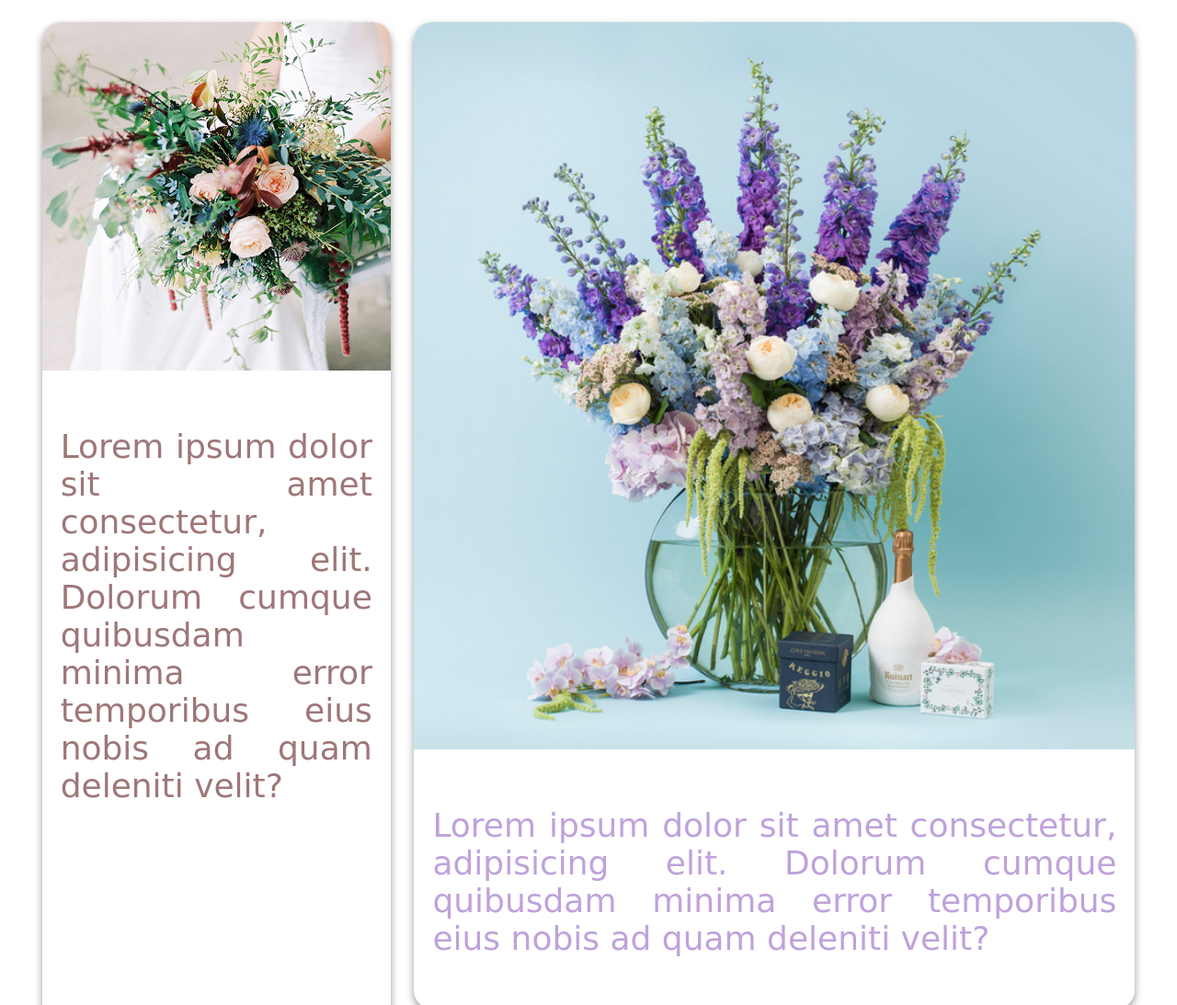
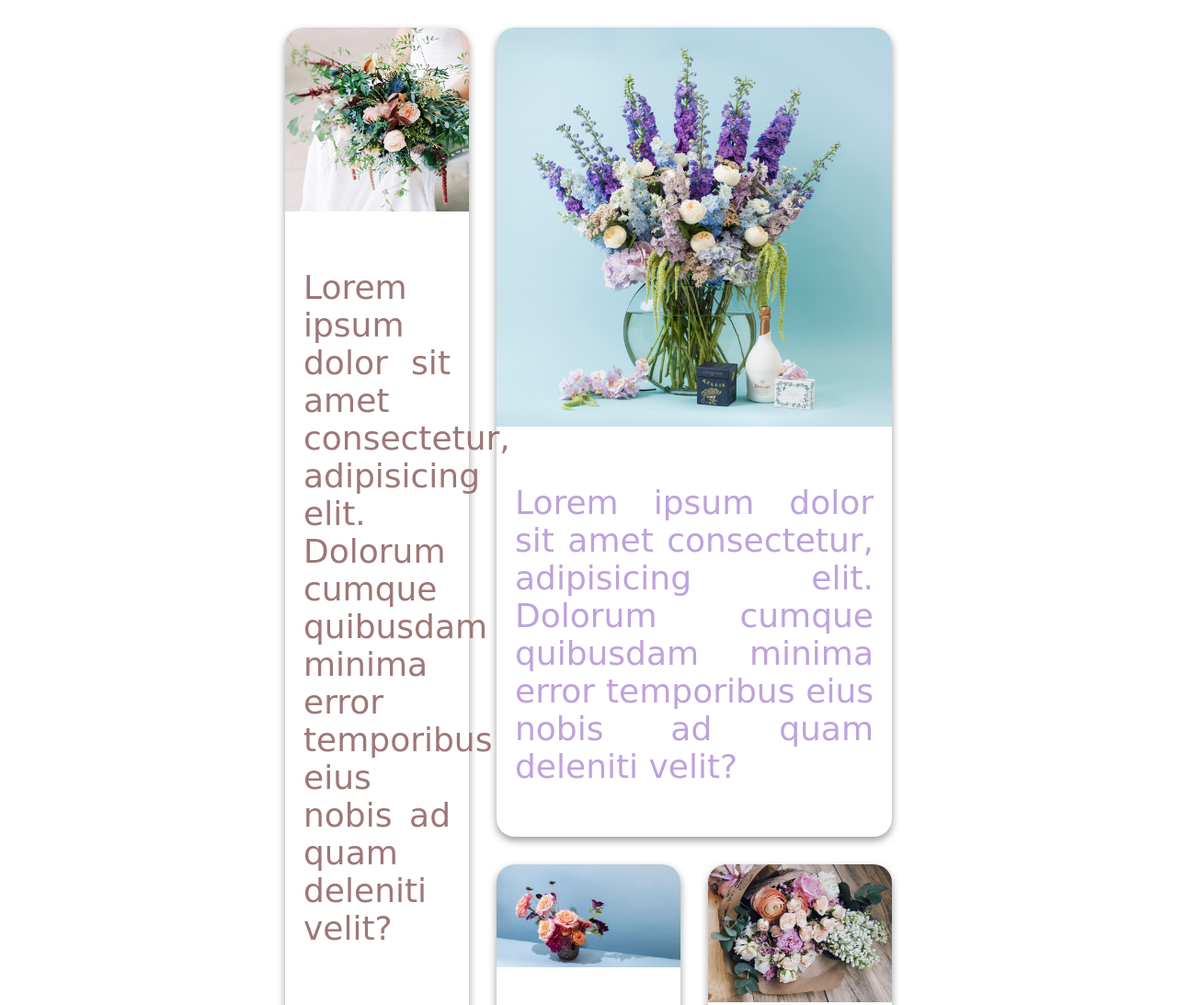
Before and after one commit to hilmioezmen/Grid-Example, a plain HTML site: page index.html in a window 1280 px wide. Shown: the top 1093 px of the page at 92% size. Drawn offline with Linux system fonts and the light colour scheme; a web font is replaced by a local one.

Commit message:
second comitted

```diff
--- a/style.css
+++ b/style.css
@@ -28,10 +28,10 @@
 }
 
 .container{
-margin: 3vh auto;
+margin: 30px auto;
 display: grid;
-grid-template-columns: repeat(3, 30%);
-grid-gap: 2vw;
+grid-template-columns: repeat(3, 25vh);
+grid-gap: 30px;
 justify-content: center;
 }
 
@@ -41,10 +41,10 @@ justify-content: center;
 }
 
 .grid-box-2{
-    grid-column: 2 / 4;
+    grid-column: 2 / span 2;
 }
 .grid-box-5{
-    grid-column: 1 / 3;
+    grid-column: 1 / span 2;
 }
 .grid-box-6{
     grid-area: 3 / 3 / 5 / span 1;
```
